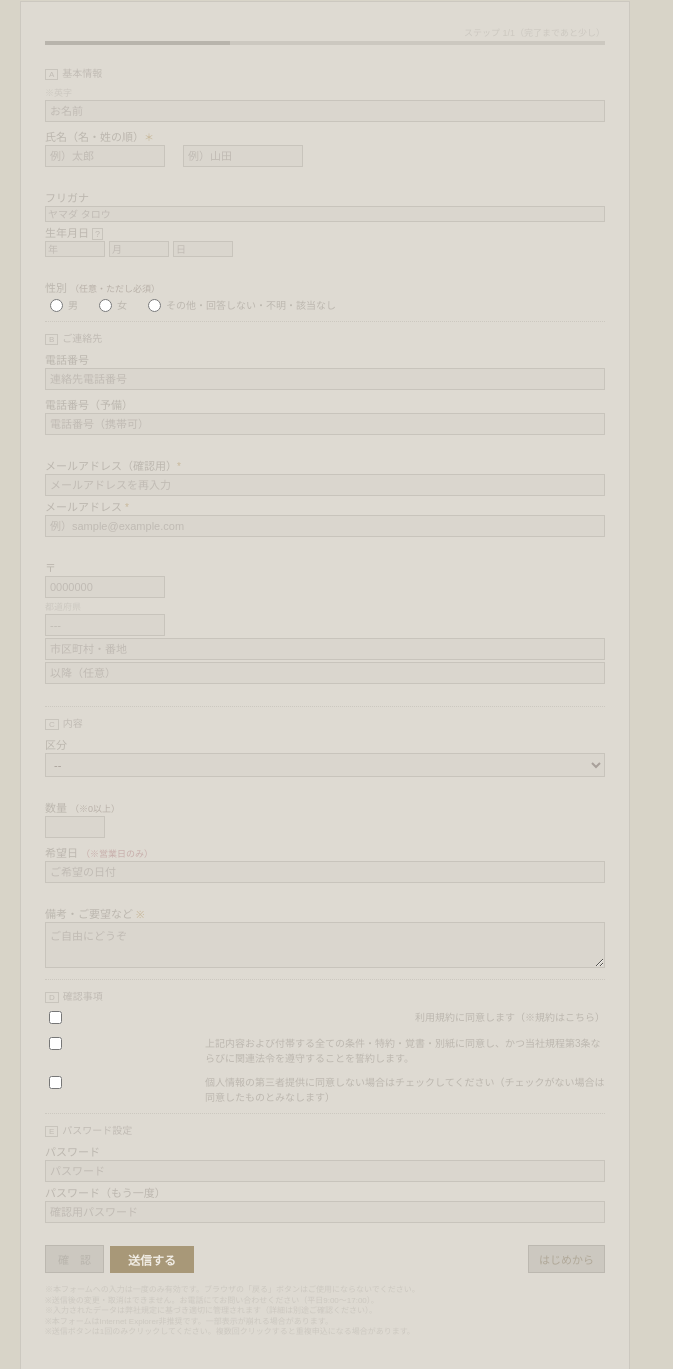
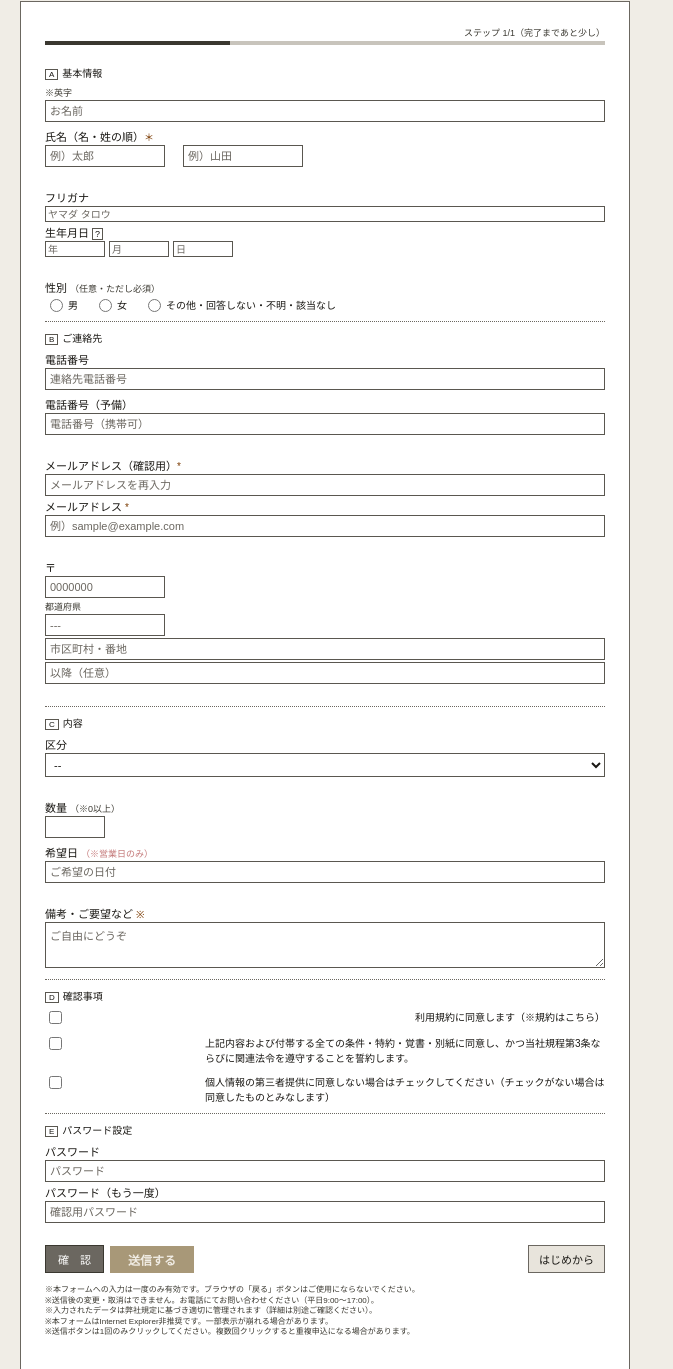
Before and after one commit to nekos-neko/bad-form-training-01, a plain HTML site: page index.html in a window 1280 px wide. Shown: the part 103-1472 px from the top of the page, without its empty margins (0-673 px from the left). Drawn offline with Linux system fonts and the light colour scheme.

Commit message:
研修改善: コントラストが低く見づらい

```diff
--- a/index.html
+++ b/index.html
@@ -6,8 +6,8 @@
   <style>
     /* 低コントラスト・読みにくい背景色 */
     body {
-      background-color: #d8d4c8;
-      color: #b0a898;
+      background-color: #f0ede6;
+      color: #2c2a27;
       font-family: Arial;
       font-size: 12px;
       margin: 0;
@@ -16,23 +16,23 @@
 
     /* タイトルが目立たない */
     h1 {
-      color: #c2bdb4;
+      color: #1a1814;
       font-size: 14px;
       font-weight: normal;
       margin-bottom: 4px;
     }
 
     .subtitle {
-      color: #ccc8c0;
+      color: #3a3830;
       font-size: 10px;
       margin-bottom: 30px;
     }
 
     .form-container {
-      background-color: #dedad2;
+      background-color: #ffffff;
       padding: 24px;
       max-width: 560px;
-      border: 1px solid #ccc8c0;
+      border: 1px solid #6b6760;
     }
 
     /* フィールドグループ：間隔がバラバラ */
@@ -51,7 +51,7 @@
     /* ラベル：色が薄くて読みにくい */
     label {
       display: block;
-      color: #bcb7af;
+      color: #1a1814;
       font-size: 11px;
       margin-bottom: 1px;
     }
@@ -59,7 +59,7 @@
     /* ラベルなしで説明だけのケース */
     .no-label-hint {
       font-size: 9px;
-      color: #ccc8c0;
+      color: #3a3830;
       display: block;
       margin-bottom: 1px;
     }
@@ -74,9 +74,9 @@
       width: 100%;
       box-sizing: border-box;
       padding: 4px;
-      background-color: #dad6ce;
-      border: 1px solid #c8c4bc;
-      color: #a8a09a;
+      background-color: #ffffff;
+      border: 1px solid #5a5750;
+      color: #1a1814;
       font-size: 11px;
       outline: none;
     }
@@ -84,17 +84,17 @@
     /* プレースホルダーがラベル代わり（消えると忘れる） */
     input::placeholder,
     textarea::placeholder {
-      color: #c0bbb4;
+      color: #6b6760;
     }
 
     /* 必須マークが統一されていない */
-    .req-star { color: #c8b89a; font-size: 10px; }
-    .req-text { color: #b8b0a8; font-size: 9px; }
+    .req-star { color: #7a3a00; font-size: 10px; }
+    .req-text { color: #3a3830; font-size: 9px; }
     .req-none { /* 本当は必須だが何も表示しない */ }
 
     /* エラーメッセージ：赤だが背景に溶け込む */
     .error-msg {
-      color: #b89090;
+      color: #9b1c1c;
       font-size: 9px;
       display: none;
       margin-top: 1px;
@@ -106,14 +106,14 @@
 
     /* セクション区切りがわかりにくい */
     .section {
-      border-top: 1px dotted #ccc8c0;
+      border-top: 1px dotted #6b6760;
       padding-top: 8px;
       margin-top: 8px;
     }
 
     .section-title {
       font-size: 10px;
-      color: #c0bbb4;
+      color: #1a1814;
       margin-bottom: 6px;
     }
 
@@ -127,9 +127,9 @@
 
     /* 送信ボタンが目立たない */
     .btn-submit {
-      background-color: #ccc8c0;
-      color: #b8b4ac;
-      border: 1px solid #bcb8b0;
+      background-color: #6b6760;
+      color: #ffffff;
+      border: 1px solid #3a3830;
       padding: 5px 12px;
       font-size: 11px;
       cursor: pointer;
@@ -148,9 +148,9 @@
 
     /* リセットボタンが紛らわしい位置に */
     .btn-reset {
-      background-color: #ccc8c0;
-      color: #b0a898;
-      border: 1px solid #bcb8b0;
+      background-color: #e8e4dc;
+      color: #1a1814;
+      border: 1px solid #6b6760;
       padding: 5px 10px;
       font-size: 11px;
       cursor: pointer;
@@ -160,7 +160,7 @@
     /* 注意書きが読めないほど小さい */
     .fine-print {
       font-size: 8px;
-      color: #ccc8c0;
+      color: #3a3830;
       margin-top: 12px;
       line-height: 1.3;
     }
@@ -180,7 +180,7 @@
 
     .checkbox-label {
       font-size: 10px;
-      color: #bcb7af;
+      color: #1a1814;
       max-width: 400px;
     }
 
@@ -196,7 +196,7 @@
       align-items: center;
       gap: 2px;
       font-size: 10px;
-      color: #bcb7af;
+      color: #1a1814;
     }
 
     .radio-item input {
@@ -206,7 +206,7 @@
     /* プログレスバー：見た目だけで動かない */
     .progress-bar {
       height: 4px;
-      background-color: #ccc8c0;
+      background-color: #c8c4bc;
       margin-bottom: 20px;
       position: relative;
     }
@@ -218,12 +218,12 @@
       top: 0;
       height: 100%;
       width: 33%;
-      background-color: #b8b4ac;
+      background-color: #3a3830;
     }
 
     .progress-label {
       font-size: 9px;
-      color: #ccc8c0;
+      color: #3a3830;
       text-align: right;
       margin-bottom: 2px;
     }
@@ -236,9 +236,9 @@
 
     .tooltip-icon {
       cursor: pointer;
-      color: #c0bbb4;
+      color: #1a1814;
       font-size: 9px;
-      border: 1px solid #c8c4bc;
+      border: 1px solid #5a5750;
       padding: 0 2px;
       user-select: none;
     }
@@ -250,15 +250,15 @@
     .tooltip-box {
       display: none;
       position: absolute;
-      background: #ccc8c0;
-      color: #c0bbb4;
+      background: #2c2a27;
+      color: #ffffff;
       font-size: 9px;
       padding: 4px;
       width: 160px;
       top: -2px;
       left: 18px;
       z-index: 10;
-      border: 1px solid #bcb8b0;
+      border: 1px solid #1a1814;
     }
 
     /* 入力欄の幅がランダム */
@@ -274,14 +274,14 @@
     }
 
     .inline-sep {
-      color: #c0bbb4;
+      color: #1a1814;
       font-size: 10px;
     }
 
     /* 全体エラー：目立たない場所に小さく */
     .global-error {
       font-size: 9px;
-      color: #b89090;
+      color: #9b1c1c;
       margin-bottom: 8px;
       display: none;
     }
@@ -293,7 +293,7 @@
     /* 送信完了メッセージ */
     #success-msg {
       display: none;
-      color: #a8b898;
+      color: #1a4a1a;
       font-size: 11px;
       margin-top: 12px;
     }
@@ -307,11 +307,11 @@
     .blink {
       animation: blink 1.2s infinite;
       font-size: 9px;
-      color: #b89090;
+      color: #9b1c1c;
     }
 
     /* 選択肢が多すぎるセレクト */
-    select option { background: #dad6ce; color: #a8a09a; }
+    select option { background: #ffffff; color: #1a1814; }
 
     /* 余白が詰まりすぎているセクション */
     .dense-section .field { margin-bottom: 1px; }
@@ -327,8 +327,8 @@
     .step-badge {
       display: inline-block;
       font-size: 8px;
-      color: #c0bbb4;
-      border: 1px solid #c8c4bc;
+      color: #1a1814;
+      border: 1px solid #5a5750;
       padding: 0 3px;
       margin-right: 4px;
     }
@@ -500,7 +500,7 @@
       <!-- 備考：文字数制限が書いていない -->
       <div class="field">
         <label>備考・ご要望など <span class="req-star">※</span></label>
-        <textarea id="remarks" rows="3" placeholder="ご自由にどうぞ" style="width:100%;box-sizing:border-box;background:#dad6ce;border:1px solid #c8c4bc;color:#a8a09a;font-size:11px;" autocomplete="off"></textarea>
+        <textarea id="remarks" rows="3" placeholder="ご自由にどうぞ" style="width:100%;box-sizing:border-box;background:#ffffff;border:1px solid #5a5750;color:#1a1814;font-size:11px;" autocomplete="off"></textarea>
         <span class="error-msg" id="e-remarks">入力に問題があります</span>
       </div>
     </div>
@@ -690,15 +690,3 @@
 
     // グローバルエラーを途中に表示（上ではなく中間）
     var ge = document.getElementById('global-error');
-    if (hasError) {
-      ge.classList.add('visible');
-      // ページトップへは飛ばさない
-    } else {
-      ge.classList.remove('visible');
-      // 送信完了メッセージが不安を煽る
-      document.getElementById('success-msg').style.display = 'block';
-    }
-  }
-</script>
-</body>
-</html>
```
